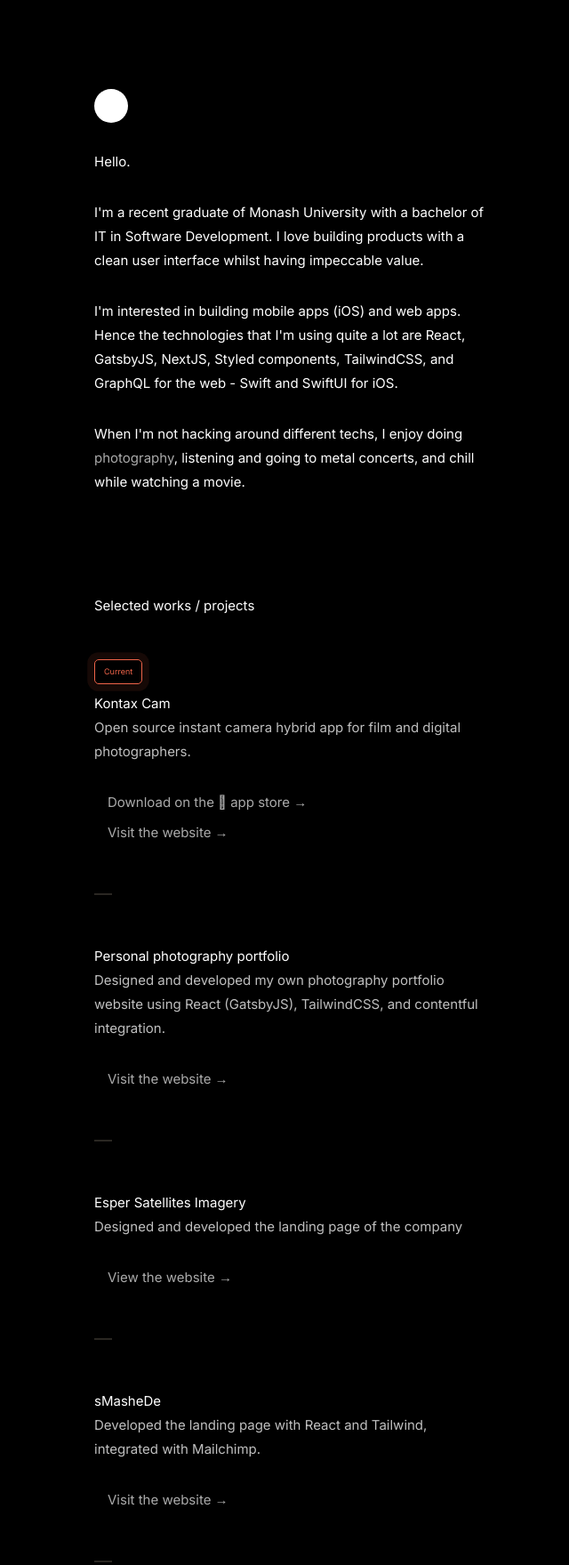
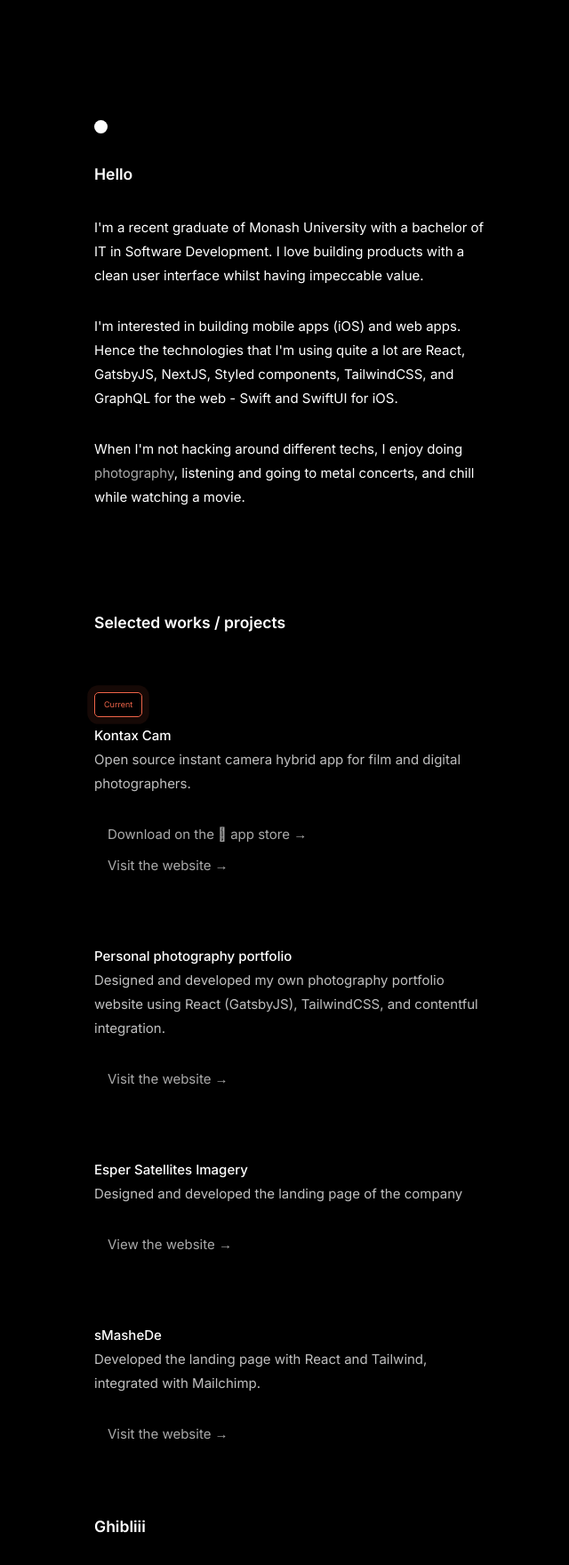
Before and after one commit to kxvn-lx/kevin-web, a Gatsby site: page /about in a window 1280 px wide. Shown: the part 120-1879 px from the top of the page at 89% size, without its empty margins (86-726 px from the left). Built offline with nearby package versions, Linux system fonts and the light colour scheme; Gatsby itself is replaced by a stand-in of ours.

Commit message:
Updated design

```diff
--- a/src/components/navigation/navigation.js
+++ b/src/components/navigation/navigation.js
@@ -31,6 +31,7 @@ export default class navigation extends Component {
 
 const TitleWrapper = styled.h1`
     font-size: 1.5rem;
+    margin: 0;
     a {
         color: white;
     }
--- a/src/components/navigation/navigation.scss
+++ b/src/components/navigation/navigation.scss
@@ -6,7 +6,7 @@ nav {
     display: flex;
     justify-content: space-between;
     align-items: center;
-    height: 40px;
+    height: 5rem;
 
     ul {
         float: right;
--- a/src/pages/about.js
+++ b/src/pages/about.js
@@ -20,8 +20,8 @@ const AboutPage = () => (
             <ParentWrapper>
                 <ContentWrapper>
                     <div style={{ marginBottom: '2em' }}>
-                        <Circle  style={{ marginBottom: '2em' }} />
-                        <p>Hello.</p>
+                        <Circle style={{ marginBottom: '2em' }} />
+                        <h3>Hello</h3>
                         <p>
                             I'm a recent graduate of Monash University with a bachelor of IT in Software Development.
                             I love building products with a clean user interface whilst having impeccable value.
@@ -39,11 +39,11 @@ const AboutPage = () => (
                     </div>
 
                     <div style={{ marginBottom: '5rem', marginTop: '7.5rem' }}>
-                        <p>Selected works / projects</p>
+                        <h3>Selected works / projects</h3>
 
                         <ProjectWrapper>
                             <CurrentWrapper className="pulse">Current</CurrentWrapper>
-                            <h3>Kontax Cam</h3>
+                            <h4>Kontax Cam</h4>
                             <p>Open source instant camera hybrid app for film and digital photographers.</p>
                             <ul>
                                 <li><a href="https://apps.apple.com/app/kontax-cam/id1527110773" target="_blank" rel="noreferrer">Download on the  app store →</a></li>
@@ -51,37 +51,29 @@ const AboutPage = () => (
                             </ul>
                         </ProjectWrapper>
 
-                        <div className="divider"></div>
-
                         <ProjectWrapper>
-                            <h3>Personal photography portfolio</h3>
+                            <h4>Personal photography portfolio</h4>
                             <p>Designed and developed my own photography portfolio website using React (GatsbyJS), TailwindCSS, and contentful integration.</p>
                             <ul>
                                 <li><a href="https://www.kevinlaminto.com" target="_blank" rel="noreferrer">Visit the website →</a></li>
                             </ul>
                         </ProjectWrapper>
 
-                        <div className="divider"></div>
-
                         <ProjectWrapper>
-                            <h3>Esper Satellites Imagery</h3>
+                            <h4>Esper Satellites Imagery</h4>
                             <p>Designed and developed the landing page of the company</p>
                             <ul>
                                 <li><a href="https://espersatellites.co" target="_blank" rel="noreferrer">View the website →</a></li>
                             </ul>
                         </ProjectWrapper>
 
-                        <div className="divider"></div>
-
                         <ProjectWrapper>
-                            <h3>sMasheDe</h3>
+                            <h4>sMasheDe</h4>
                             <p>Developed the landing page with React and Tailwind, integrated with Mailchimp.</p>
                             <ul>
                                 <li><a href="https://smashe.de" target="_blank" rel="noreferrer">Visit the website →</a></li>
                             </ul>
                         </ProjectWrapper>
-
-                        <div className="divider"></div>
 
                         <ProjectWrapper>
                             <h3>Ghibliii</h3>
@@ -91,10 +83,8 @@ const AboutPage = () => (
                             </ul>
                         </ProjectWrapper>
 
-                        <div className="divider"></div>
-
                         <ProjectWrapper>
-                            <h3>NookNook: Companion for ACNH</h3>
+                            <h4>NookNook: Companion for ACNH</h4>
                             <p>Powerful gesture-based Companion app for Animal Crossing: New Horizons.</p>
                             <ul>
                                 <li><a href="https://apps.apple.com/au/app/nooknook-companion-for-acnh/id1510282831" target="_blank" rel="noreferrer">Download on the  app store →</a></li>
@@ -103,11 +93,11 @@ const AboutPage = () => (
                     </div>
 
                     <div style={{ marginBottom: '5rem', marginTop: '7.5rem' }}>
-                        <p>Selected designs</p>
+                        <h3>Selected designs</h3>
 
                         <ProjectWrapper>
                             <img src={require('../images/vsco-mac.png')} alt="VSCO for MAC design" />
-                            <h3>VSCO for MacOS concept (Sep 2020)</h3>
+                            <h4>VSCO for MacOS concept (Sep 2020)</h4>
                         </ProjectWrapper>
                     </div>
                 </ContentWrapper>
@@ -121,22 +111,13 @@ const AboutPage = () => (
 export default AboutPage
 
 const Circle = styled.div`
-    width: 2.5rem;
-    height: 2.5rem;
+    width: 1rem;
+    height: 1rem;
     background: white;
     border-radius: 999px;
 `
 
 // Styled components
-const AboutImageWrapper = styled.div`
-    margin-bottom: 2rem;
-
-
-    @media(max-width: 768px) {
-        text-align: center;
-    }
-`
-
 const ContentWrapper = styled.div`
     margin-top: 10rem;
     max-width: 450px;
@@ -154,11 +135,11 @@ const ParentWrapper = styled.div`
 
 const ProjectWrapper = styled.div`
     padding: 1em 0;
-    margin-top: 1em;
+    margin-top: 3rem;
 
-    h3 {
-        font-size: 1rem;
-        font-weight: 400;
+    h4 {
+        font-weight: 500;
+        margin: 0;
     }
 
     p {
--- a/src/pages/index.js
+++ b/src/pages/index.js
@@ -21,7 +21,7 @@ const IndexPage = () => (
 
             <ParentWrapper>
                 <ContentWrapper>
-                    <p>Hi, i'm Kevin — Software developer living in Melbourne, Australia.</p>
+                    <h3>Hi, i'm Kevin — Software developer living in Melbourne, Australia.</h3>
                     <p>
                         Currently building <a href="https://kontax.cam" target="_blank" rel="noreferrer">Kontax Cam</a> in my spare time,
                         and a front-end developer at <a href="https://espersatellites.co" target="_blank" rel="noreferrer">Esper Satellites Imagery</a> startup.
--- a/src/styles/shared.scss
+++ b/src/styles/shared.scss
@@ -95,7 +95,7 @@ img {
     border-bottom: 1px solid #aaaaaa;
 }
 
-p {
+h1, h2, h3, h4, h5, h6, p {
     margin-bottom: 2rem;
 }
 
```
